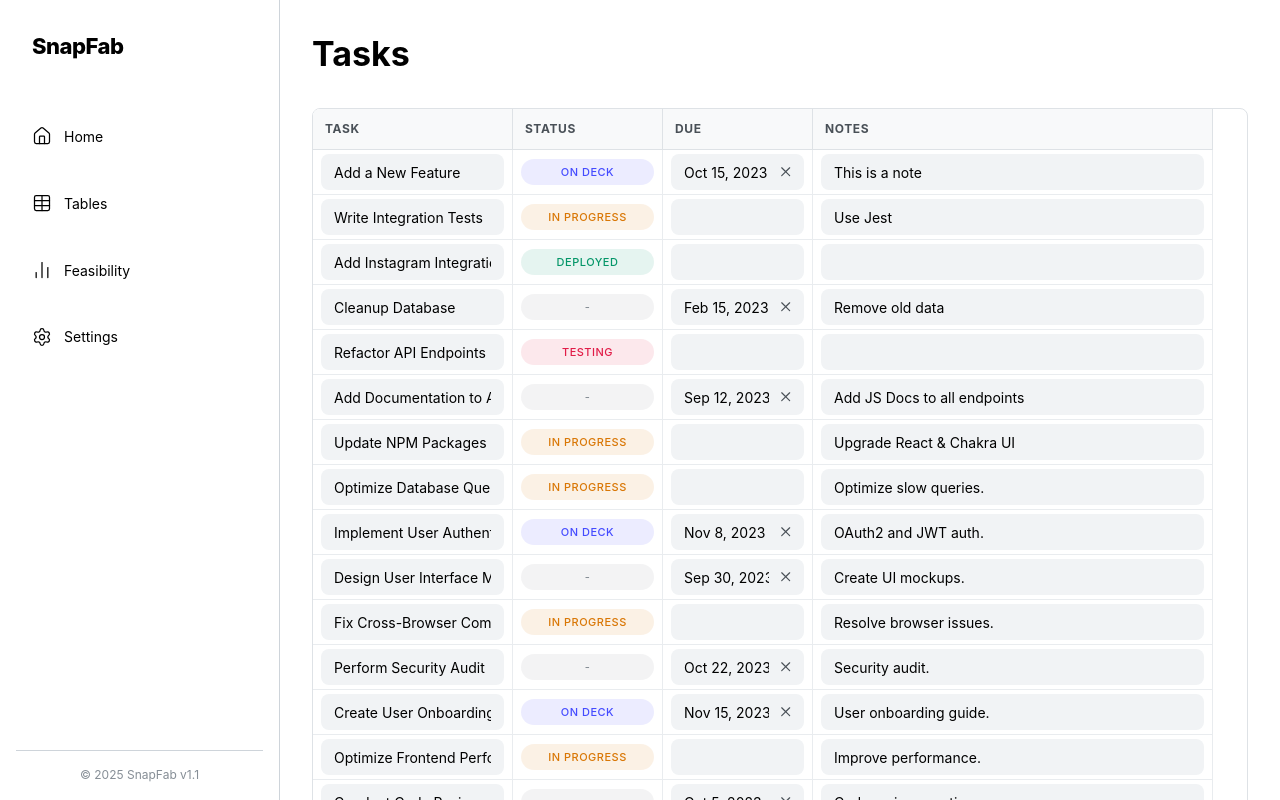
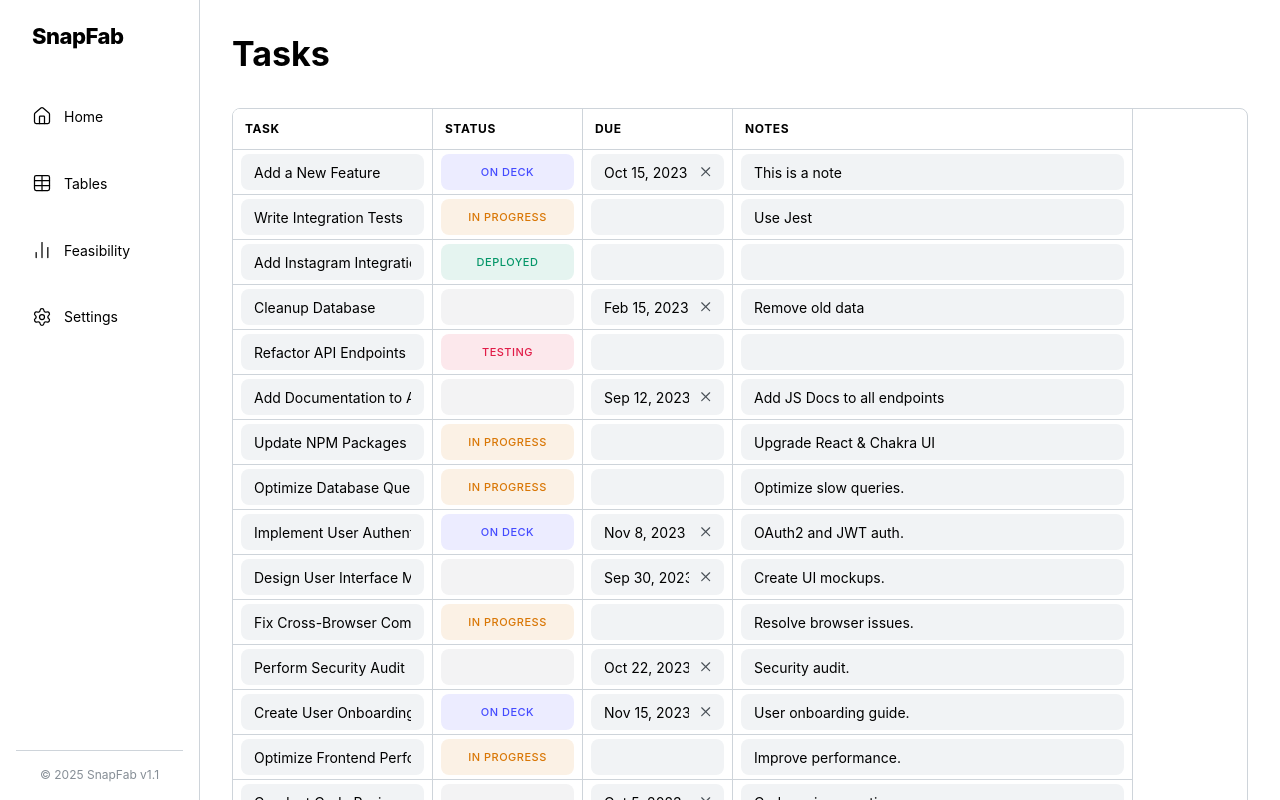
Before and after one commit to chris-snapops/snapfab, a Next.js app: page /tables/tasks in a window 1280 px wide. Shown: the top 800 px of the page. Built offline with nearby package versions, Linux system fonts and the light colour scheme.

Commit message:
more table formatting

```diff
--- a/src/components/Layout.tsx
+++ b/src/components/Layout.tsx
@@ -18,7 +18,7 @@ const Layout = ({ children, title }: LayoutProps) => {
       </Head>
       <AppShell
         header={{ height: { base: 60, md: 0 } }}
-        navbar={{ width: 280, breakpoint: "md", collapsed: { mobile: !opened } }}
+        navbar={{ width: 200, breakpoint: "md", collapsed: { mobile: !opened } }}
         padding="xl"
       >
         <AppShell.Header hiddenFrom="md">
--- a/src/components/Sidebar.tsx
+++ b/src/components/Sidebar.tsx
@@ -19,7 +19,7 @@ const Sidebar = ({ closeMobileNav }: SidebarProps) => {
 
   return (
     <Box h="100%" p="md" display="flex" style={{ flexDirection: 'column' }}>
-      <Group h={60} px="md" mb="xl" visibleFrom="md">
+      <Group h={40} px="md" mb="xl" visibleFrom="md">
         <Link href="/" style={{ textDecoration: 'none', color: 'inherit', display: 'flex', alignItems: 'center', gap: '12px' }}>
           <Title order={3} fw={800} lts="-0.5px">SnapFab</Title>
         </Link>
--- a/src/components/tables/DateCell.tsx
+++ b/src/components/tables/DateCell.tsx
@@ -11,11 +11,17 @@ const DateCell = ({ getValue, row, column, table }: any) => {
         value={date}
         onChange={(date) => updateData(row.index, column.id, date)}
         valueFormat="MMM D, YYYY"
+        firstDayOfWeek={0}
         variant="filled"
         p="4px 8px"
         size="sm"
         w="100%"
         h="100%"
+        onKeyDown={(event) => {
+          if (event.key === 'Enter') {
+            event.currentTarget.blur();
+          }
+        }}
         rightSection={
           date ? (
             <Input.ClearButton
--- a/src/components/tables/EnumCell.tsx
+++ b/src/components/tables/EnumCell.tsx
@@ -17,11 +17,9 @@ const EnumCell = ({ getValue, row, column, table }: any) => {
       <Menu shadow="md" width={200} position="bottom-start" withinPortal={false}>
         <Menu.Target>
           <Button
-            size="compact-sm"
             variant="light"
             color={color || "gray"}
             fullWidth
-            radius="xl"
             style={{
               fontWeight: 600,
               fontSize: '11px',
@@ -29,7 +27,7 @@ const EnumCell = ({ getValue, row, column, table }: any) => {
               letterSpacing: '0.5px'
             }}
           >
-            {name || "-"}
+            {name || ""}
           </Button>
         </Menu.Target>
 
--- a/src/components/tables/TaskTable.tsx
+++ b/src/components/tables/TaskTable.tsx
@@ -1,4 +1,4 @@
-import { Box, Text } from "@mantine/core";
+import { Box, Flex, Text } from "@mantine/core";
 import { getCoreRowModel, useReactTable, flexRender } from "@tanstack/react-table";
 import DATA from "../../../public/temptabledata";
 import { useState } from "react";
@@ -52,7 +52,11 @@ const TaskTable = () => {
   });
 
   return (
-    <Box style={{ overflowX: 'auto', border: '1px solid var(--mantine-color-gray-3)', borderRadius: 'var(--mantine-radius-md)' }} mb="md">
+    <Box
+      style={{ overflowX: 'auto', borderRadius: 'var(--mantine-radius-md)' }}
+      bd="1px solid var(--mantine-color-default-border)"
+      mb="md"
+    >
       <style>{`
         .tanstack-tr {
           transition: background-color 0.1s ease;
@@ -60,50 +64,41 @@ const TaskTable = () => {
         .tanstack-tr:hover {
           background-color: var(--mantine-color-gray-0);
         }
+        [data-mantine-color-scheme='dark'] .tanstack-tr:hover {
+          background-color: var(--mantine-color-dark-6);
+        }
       `}</style>
-      <Box
+      <Flex
         className="tanstack-table"
-        style={{
-          width: table.getTotalSize(),
-          display: 'flex',
-          flexDirection: 'column',
-          backgroundColor: 'var(--mantine-color-body)',
-        }}
+        w={table.getTotalSize()}
+        direction="column"
+        bg="var(--mantine-color-body)"
       >
         {table.getHeaderGroups().map(headerGroup => (
-          <Box
+          <Flex
             className="tanstack-tr-header"
             key={headerGroup.id}
-            style={{
-              display: 'flex',
-              backgroundColor: 'var(--mantine-color-gray-0)',
-              borderBottom: '1px solid var(--mantine-color-gray-3)'
-            }}
+            bg="var(--mantine-color-body)"
+            style={{ borderBottom: '1px solid var(--mantine-color-default-border)' }}
           >
             {headerGroup.headers.map(header => (
-              <Box
+              <Flex
                 className="tanstack-th"
                 key={header.id}
-                style={{
-                  width: header.getSize(),
-                  position: 'relative',
-                  display: 'flex',
-                  alignItems: 'center',
-                  padding: '8px 12px',
-                  fontWeight: 700,
-                  fontSize: '12px',
-                  color: 'var(--mantine-color-gray-7)',
-                  textTransform: 'uppercase',
-                  letterSpacing: '0.05em',
-                  borderRight: '1px solid var(--mantine-color-gray-3)',
-                  height: '40px'
-                }}
+                w={header.getSize()}
+                pos="relative"
+                align="center"
+                px="12px"
+                py="8px"
+                fw={700}
+                fz={12}
+                c="var(--mantine-color-text)"
+                tt="uppercase"
+                style={{ letterSpacing: '0.05em', borderRight: '1px solid var(--mantine-color-default-border)' }}
+                h={40}
               >
-                {header.column.columnDef.header instanceof Function
-                  ? header.column.columnDef.header(header.getContext())
-                  : header.column.columnDef.header
-                }
-                <Box
+                {flexRender(header.column.columnDef.header, header.getContext())}
+                <div
                   onMouseDown={header.getResizeHandler()}
                   onTouchStart={header.getResizeHandler()}
                   className={`resizer ${header.column.getIsResizing() ? "isResizing" : ""}`}
@@ -112,47 +107,41 @@ const TaskTable = () => {
                     right: 0,
                     top: 0,
                     bottom: 0,
-                    width: '4px',
+                    width: 4,
                     cursor: 'col-resize',
                     userSelect: 'none',
                     touchAction: 'none',
                     zIndex: 1,
-                    backgroundColor: header.column.getIsResizing() ? 'var(--mantine-color-blue-filled)' : 'transparent',
+                    backgroundColor: header.column.getIsResizing() ? 'var(--mantine-color-blue-6)' : 'transparent',
                     opacity: header.column.getIsResizing() ? 1 : 0,
                   }}
                 />
-              </Box>
+              </Flex>
             ))}
-          </Box>
+          </Flex>
         ))}
         {table.getRowModel().rows.map(row => (
-          <Box
+          <Flex
             className="tanstack-tr"
             key={row.id}
-            style={{
-              display: 'flex',
-              borderBottom: '1px solid var(--mantine-color-gray-2)',
-            }}
+            style={{ borderBottom: '1px solid var(--mantine-color-default-border)' }}
           >
             {row.getVisibleCells().map(cell => (
-              <Box
+              <Flex
                 className="tanstack-td"
                 key={cell.id}
-                style={{
-                  width: cell.column.getSize(),
-                  display: 'flex',
-                  alignItems: 'center',
-                  borderRight: '1px solid var(--mantine-color-gray-2)',
-                  minHeight: '40px',
-                  fontSize: '14px'
-                }}
+                w={cell.column.getSize()}
+                align="center"
+                style={{ borderRight: '1px solid var(--mantine-color-default-border)' }}
+                mih={40}
+                fz={14}
               >
                 {flexRender(cell.column.columnDef.cell, cell.getContext())}
-              </Box>
+              </Flex>
             ))}
-          </Box>
+          </Flex>
         ))}
-      </Box>
+      </Flex>
     </Box>
   );
 };
```
Also changed, not shown: src/lib/db.ts (deleted, +0 -7 lines), src/lib/formulaEngine.ts (deleted, +0 -82 lines), src/lib/tableAPI.ts (added).
